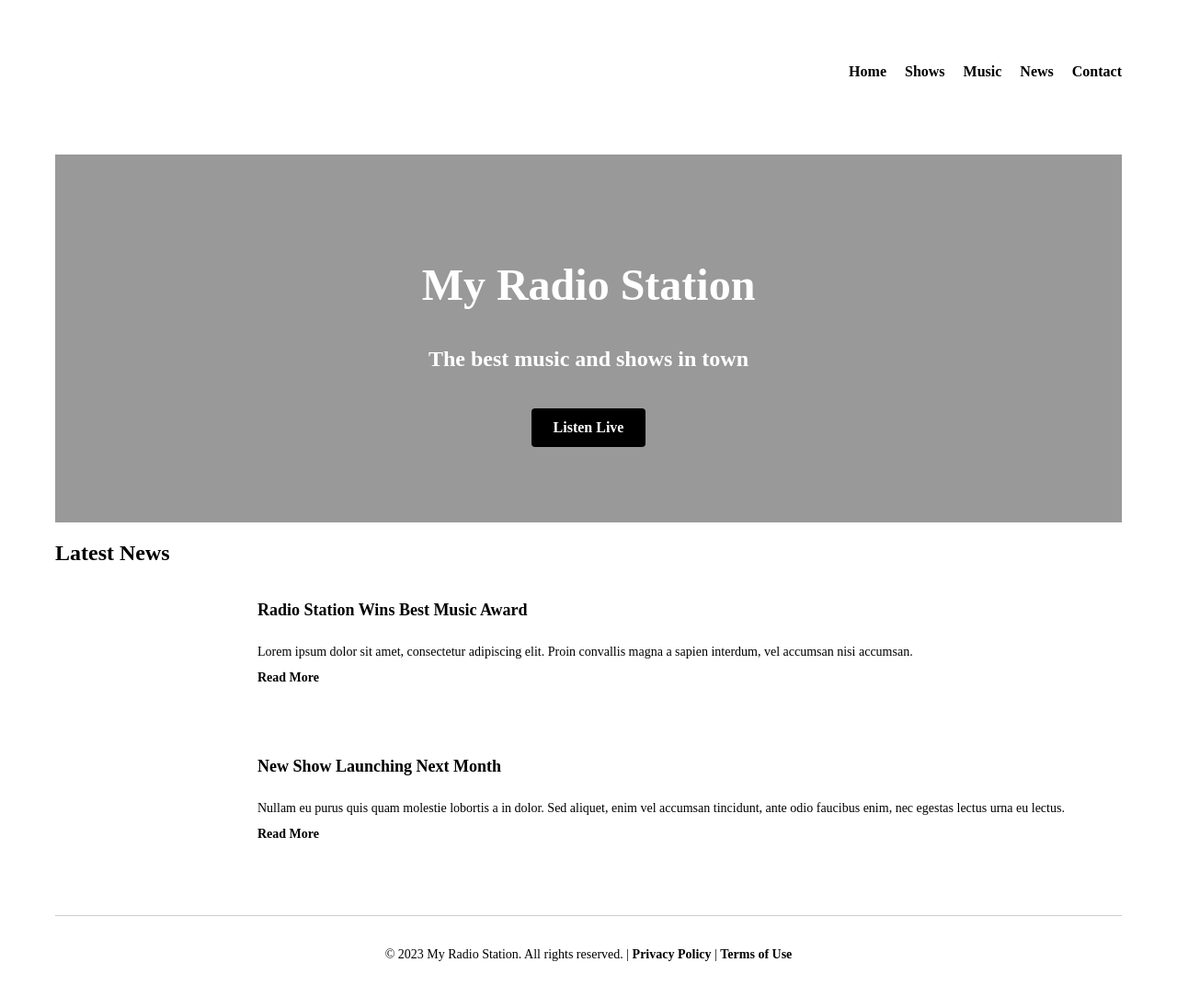
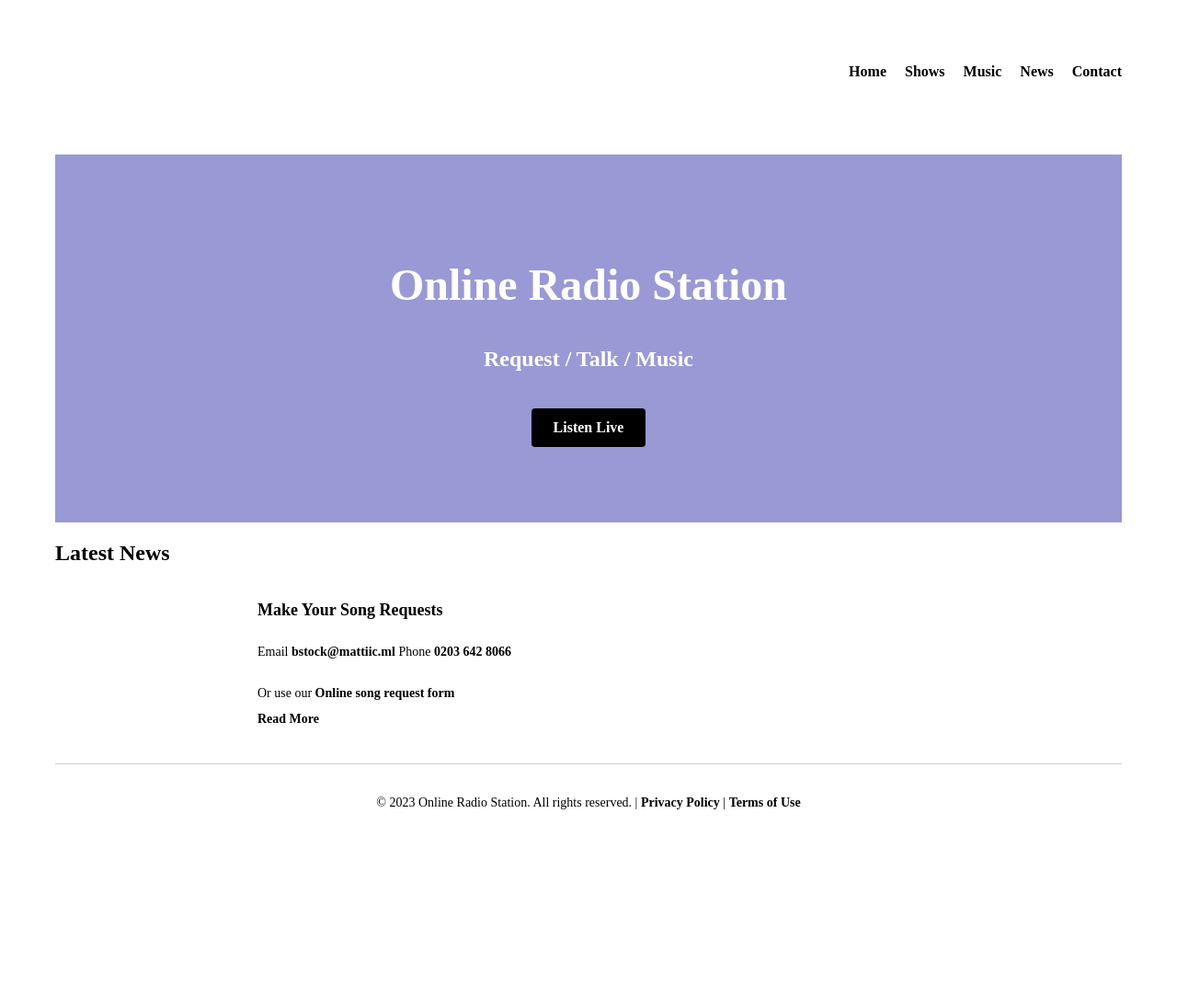
Before and after one commit to mattiic/bstock, a plain HTML site: page index.html in a window 1280 px wide. Shown: the whole page at 92% size. After the commit the page ends 949 px from the top, so only its background shows below. Drawn offline with Linux system fonts and the light colour scheme.

Commit message:
Add files via upload

```diff
--- a/index.html
+++ b/index.html
@@ -56,7 +56,7 @@
         left: 0;
         width: 100%;
         height: 100%;
-        background-color: rgba(0, 0, 0, 0.4);
+        background-color: rgba(000, 000, 150, 0.4);
         display: flex;
         flex-direction: column;
         justify-content: center;
@@ -183,8 +183,8 @@
         <!-- Hero section -->
   <div class="hero">
     <div class="hero-overlay">
-      <h1 class="hero-title">My Radio Station</h1>
-      <h2 class="hero-subtitle">The best music and shows in town</h2>
+      <h1 class="hero-title">Online Radio Station</h1>
+      <h2 class="hero-subtitle">Request / Talk / Music</h2>
       <a href="#" class="hero-button">Listen Live</a>
     </div>
   </div>
@@ -195,25 +195,18 @@
     <div class="latest-news-item">
       <div class="latest-news-image"></div>
       <div class="latest-news-content">
-        <h3>Radio Station Wins Best Music Award</h3>
-        <p>Lorem ipsum dolor sit amet, consectetur adipiscing elit. Proin convallis magna a sapien interdum, vel accumsan nisi accumsan.</p>
-        <a href="#">Read More</a>
+        <h3>Make Your Song Requests</h3>
+        <p>Email <a href="mailto:bstock@mattiic.ml">bstock@mattiic.ml</a> Phone <a href="tel:02036428066">0203 642 8066</a></p>
+        <p>Or use our <a href="/songrequesform.html">Online song request form</a></p>
+          <a href="/news/2023/03/makesongrequests.html">Read More</a>
       </div>
-    </div>
-    <div class="latest-news-item">
-      <div class="latest-news-image"></div>
-      <div class="latest-news-content">
-        <h3>New Show Launching Next Month</h3>
-        <p>Nullam eu purus quis quam molestie lobortis a in dolor. Sed aliquet, enim vel accumsan tincidunt, ante odio faucibus enim, nec egestas lectus urna eu lectus.</p>
-        <a href="#">Read More</a>
       </div>
-    </div>
-  </div>
 
   <!-- Footer -->
   <div class="footer">
-    <p>&copy; 2023 My Radio Station. All rights reserved. | <a href="#">Privacy Policy</a> | <a href="#">Terms of Use</a></p>
+    <p>&copy; 2023 Online Radio Station. All rights reserved. | <a href="#">Privacy Policy</a> | <a href="#">Terms of Use</a></p>
   </div>
 </div>
+
   </body>
 </html>
```
